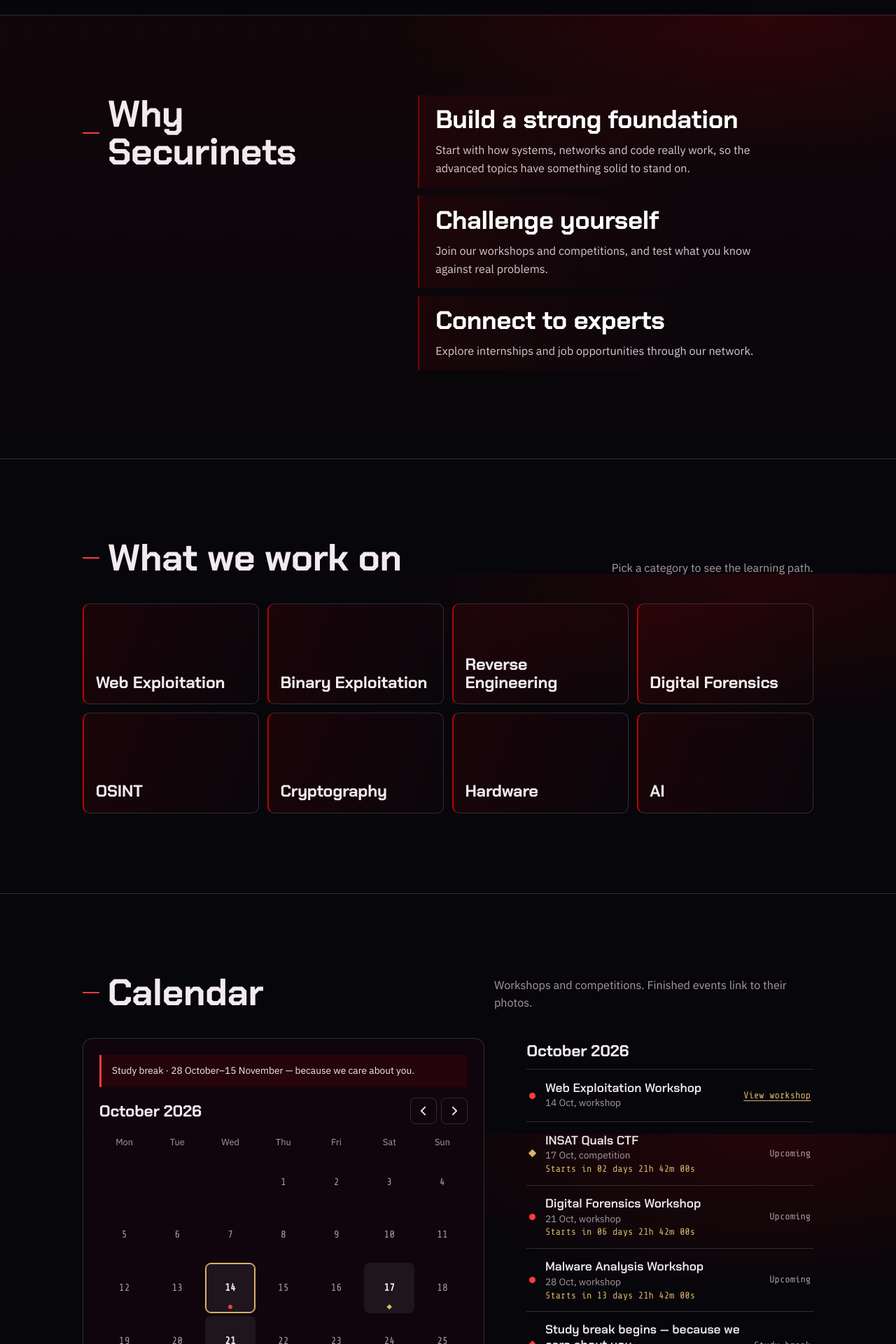
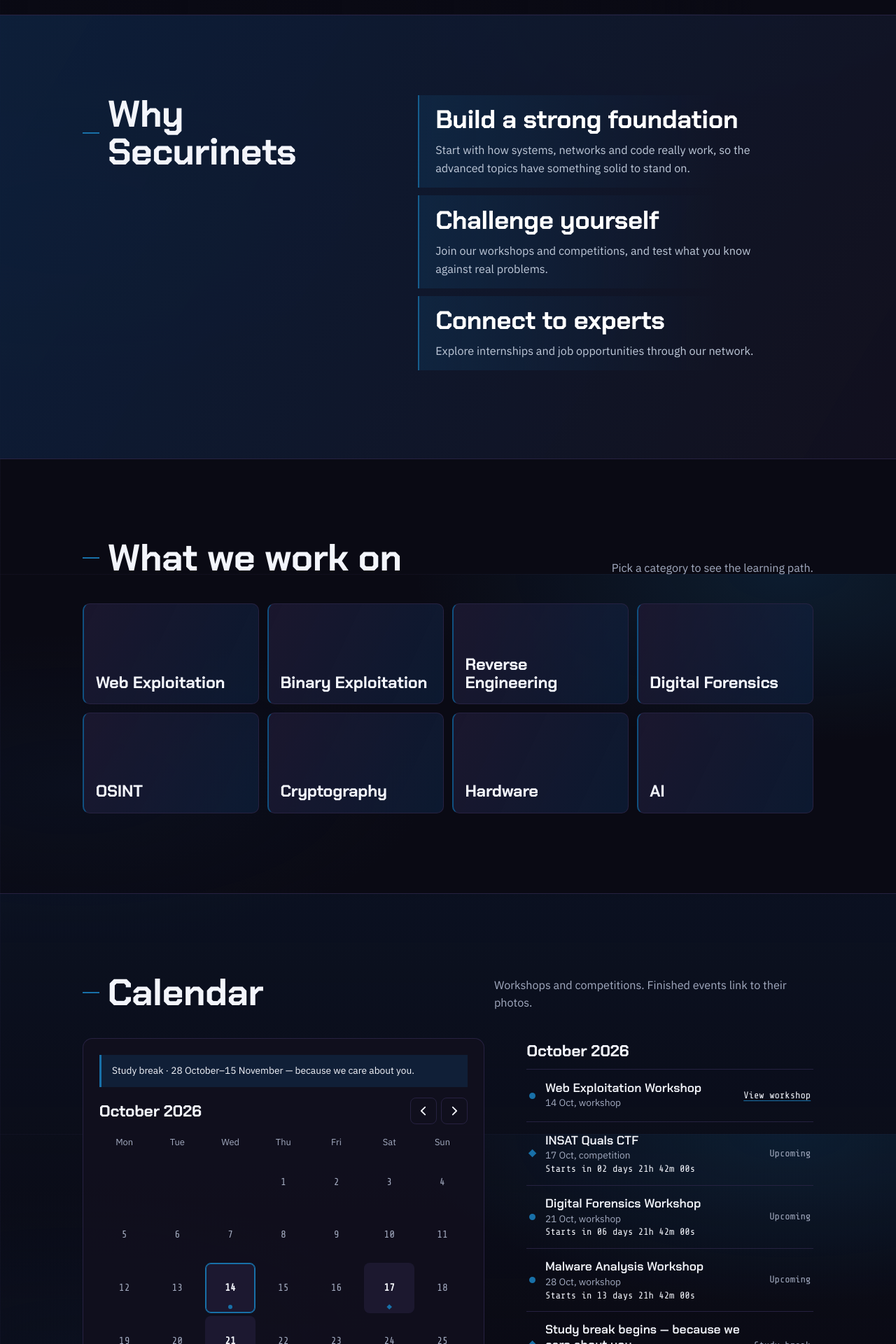
Before and after one commit to J4CKII3/securinets, a React (Vite) app: page /#/ in a window 1280 px wide. Shown: the part 780-2700 px from the top of the page at 70% size. Built offline with nearby package versions, Linux system fonts and the light colour scheme; grey boxes are pictures that could not be loaded.

Commit message:
Apply navy-blue palette and eager media loading
Co-authored-by: Copilot <223556219+Copilot@users.noreply.github.com>

```diff
--- a/index.html
+++ b/index.html
@@ -3,7 +3,7 @@
   <head>
     <meta charset="UTF-8" />
     <meta name="viewport" content="width=device-width, initial-scale=1.0" />
-    <meta name="theme-color" content="#07060a" />
+    <meta name="theme-color" content="#0a0a14" />
     <meta name="description" content="Securinets: the cybersecurity club. Workshops, CTF competitions and a network of experts." />
     <title>Securinets Iteam </title>
     <link rel="icon" type="image/svg+xml" href="./favicon.svg" />
--- a/src/components/Footer.jsx
+++ b/src/components/Footer.jsx
@@ -29,7 +29,7 @@ export default function Footer() {
       <div className="container footer-inner">
         <div className="footer-main">
           <div className="footer-brand">
-            <img src={clubLogo} alt={`${site.name} logo`} />
+            <img src={clubLogo} alt={`${site.name} logo`} loading="eager" />
             <a
               className="footer-address"
               href={site.addressUrl}
--- a/src/components/Navbar.jsx
+++ b/src/components/Navbar.jsx
@@ -20,7 +20,7 @@ export default function Navbar() {
     <header className="nav">
       <div className="container nav-inner">
         <Link to="/" className="brand" aria-label={`${site.name} home`}>
-          <img className="brand-logo" src={clubLogo} alt="" />
+          <img className="brand-logo" src={clubLogo} alt="" loading="eager" />
           <span>{site.name}</span>
         </Link>
 
--- a/src/components/home/BestOf.jsx
+++ b/src/components/home/BestOf.jsx
@@ -34,7 +34,7 @@ export default function BestOf() {
             <img
               src={item.src}
               alt={duplicate ? '' : item.alt}
-              decoding="async"
+              loading="eager"
               draggable={false}
             />
           )}
--- a/src/components/home/Hero.jsx
+++ b/src/components/home/Hero.jsx
@@ -12,12 +12,12 @@ export default function Hero() {
         loop
         muted
         playsInline
-        preload="metadata"
+        preload="auto"
         aria-hidden="true"
         tabIndex={-1}
       />
       <div className="hero-video-shade" aria-hidden="true" />
-      <img className="hero-background" src={homepageBackground} alt="" aria-hidden="true" />
+      <img className="hero-background" src={homepageBackground} alt="" aria-hidden="true" loading="eager" />
 
       <div className="container hero-copy">
         <h1>
--- a/src/components/home/SawShowcase.jsx
+++ b/src/components/home/SawShowcase.jsx
@@ -19,7 +19,7 @@ export default function SawShowcase() {
           <img
             src={photo.src}
             alt={duplicate ? '' : photo.alt}
-            decoding="async"
+            loading="eager"
             draggable={false}
           />
         </figure>
--- a/src/pages/Home.jsx
+++ b/src/pages/Home.jsx
@@ -27,7 +27,7 @@ export default function Home() {
           role="status"
           aria-label="Loading homepage"
         >
-          <img src={introImage} alt="" aria-hidden="true" />
+          <img src={introImage} alt="" aria-hidden="true" loading="eager" />
         </div>
       )}
       <Hero />
--- a/src/pages/Workshops.jsx
+++ b/src/pages/Workshops.jsx
@@ -30,7 +30,7 @@ function LatestWorkshops() {
           <img
             src={photo.src}
             alt={duplicate ? '' : photo.alt}
-            decoding="async"
+            loading="eager"
             draggable={false}
           />
         </figure>
--- a/src/styles/cyber.css
+++ b/src/styles/cyber.css
@@ -1,68 +1,71 @@
-/* Restrained cyber details keep the established palette without competing with content. */
 body {
   background-color: var(--ink);
   background-image:
-    radial-gradient(ellipse 60% 40% at 85% 0%, rgba(186, 2, 2, 0.16), transparent 70%),
-    linear-gradient(rgba(186, 2, 2, 0.035) 1px, transparent 1px),
-    linear-gradient(90deg, rgba(186, 2, 2, 0.035) 1px, transparent 1px);
-  background-size: auto, 56px 56px, 56px 56px;
+    radial-gradient(ellipse 58% 42% at 88% 0%, rgba(24, 112, 168, 0.18), transparent 72%),
+    radial-gradient(ellipse 55% 38% at 8% 38%, rgba(13, 34, 64, 0.22), transparent 72%),
+    linear-gradient(rgba(42, 36, 69, 0.2) 1px, transparent 1px),
+    linear-gradient(90deg, rgba(42, 36, 69, 0.2) 1px, transparent 1px);
+  background-size: auto, auto, 56px 56px, 56px 56px;
   background-attachment: fixed;
 }
 
-::selection { background: var(--signal); color: #fff; }
+::selection { background: var(--signal-hi); color: #fff; }
 
-/* Nav */
-.nav { border-bottom-color: rgba(186, 2, 2, 0.65); box-shadow: 0 6px 24px -16px rgba(186, 2, 2, 0.7); }
+.nav { border-bottom-color: rgba(42, 36, 69, 0.95); box-shadow: 0 8px 30px rgba(10, 10, 20, 0.22); }
 .nav-links a { font-family: var(--font-mono); text-transform: uppercase; letter-spacing: 0.1em; font-size: 0.95rem; }
 .nav-links a::after { background: var(--signal-hi); }
 .brand { text-transform: uppercase; letter-spacing: 0.08em; }
 
-/* Headings */
 .h2 { display: flex; align-items: center; gap: 0.75rem; }
 .h2::before { content: ''; flex: none; width: 1.6rem; height: 2px; background: var(--signal-hi); }
 
-/* Hero */
-.hero h1 {
-  color: #fff; text-transform: uppercase;
-}
+.hero h1 { color: #fff; text-transform: uppercase; }
 .hero h1 .line { padding-inline: 0.05em; }
 
-/* Why */
-.why { background: linear-gradient(180deg, rgba(186, 2, 2, 0.06), transparent); color: var(--ice); border-block: 1px solid var(--line); }
+.why { background: linear-gradient(120deg, rgba(13, 34, 64, 0.84), rgba(18, 16, 30, 0.96)); color: var(--ice); border-block: 1px solid var(--line); }
 .why-list li, .why-list li:last-child {
-  border: 0; border-left: 2px solid rgba(186, 2, 2, 0.65);
-  padding: 1rem 0 1rem 1.5rem; margin-bottom: 0.75rem;
-  background: linear-gradient(90deg, rgba(186, 2, 2, 0.09), transparent 70%);
+  border: 0;
+  border-left: 2px solid rgba(24, 112, 168, 0.8);
+  padding: 1rem 0 1rem 1.5rem;
+  margin-bottom: 0.75rem;
+  background: linear-gradient(90deg, rgba(16, 80, 128, 0.24), transparent 76%);
 }
 .why-list h3 { color: #fff; }
-.why-list p { color: #d8cbd1; }
+.why-list p { color: #c0cada; }
 
-/* Tiles, calendar, board */
 .field-tile {
-  border: 1px solid var(--line); border-left: 2px solid var(--signal);
-  border-radius: 10px; background: linear-gradient(110deg, rgba(186, 2, 2, 0.11), rgba(18, 7, 13, 0.35));
+  border: 1px solid var(--line);
+  border-left: 2px solid var(--signal);
+  border-radius: 10px;
+  background: linear-gradient(115deg, rgba(28, 24, 48, 0.92), rgba(13, 34, 64, 0.64));
 }
-.field-tile:hover { border-color: rgba(255, 59, 59, 0.65); box-shadow: 0 10px 28px rgba(0, 0, 0, 0.18); transform: translateY(-3px); }
-.cal-section { background: transparent; border-block: 1px solid var(--line); }
-.cal, .board-wrap { background: rgba(18, 7, 13, 0.85); border-color: var(--line); border-radius: 14px; }
+.field-tile:hover {
+  border-color: rgba(24, 112, 168, 0.8);
+  box-shadow: 0 12px 28px rgba(10, 34, 64, 0.32);
+  transform: translateY(-3px);
+}
+
+.cal-section { background: linear-gradient(180deg, rgba(13, 34, 64, 0.28), transparent 72%); border-block: 1px solid var(--line); }
+.cal, .board-wrap { background: rgba(18, 16, 30, 0.92); border-color: var(--line); border-radius: 14px; }
 .cal-day { font-family: var(--font-mono); }
-.cal-day.is-selected { background: var(--cyan); color: var(--ink); }
-.cal-day.is-today { box-shadow: inset 0 0 0 1px var(--cyan); }
+.cal-day.is-selected { background: var(--signal-hi); color: #fff; }
+.cal-day.is-today { box-shadow: inset 0 0 0 1px var(--signal-hi); }
 .cal-nav button, .pano-controls button { border-radius: 8px; }
-.cal-nav button:hover, .pano-controls button:hover:not(:disabled) { background: rgba(186, 2, 2, 0.18); border-color: var(--signal-hi); }
+.cal-nav button:hover, .pano-controls button:hover:not(:disabled) {
+  background: rgba(24, 112, 168, 0.2);
+  border-color: var(--signal-hi);
+}
 .ev-status { font-family: var(--font-mono); }
-.ev-link .ev-status { color: var(--cyan); }
+.ev-link .ev-status { color: var(--ice); }
 
-/* Panorama */
 .pano-item { border-radius: 12px; outline-color: var(--line); }
 .pano-ph { border-color: var(--line); }
 
-/* Pages */
 .page-head h1, .event h2 { color: #fff; }
-.path-btn { border-left-color: rgba(186, 2, 2, 0.5); }
+.path-btn { border-left-color: rgba(42, 36, 69, 0.95); }
 .path-btn[aria-current='true'] { border-left-color: var(--signal-hi); }
-.steps li::before { box-shadow: 0 0 0 4px rgba(255, 59, 59, 0.1); }
+.steps li::before { box-shadow: 0 0 0 4px rgba(24, 112, 168, 0.2); }
 .board-cell { border-color: var(--line); }
-.board-cell.is-solved { box-shadow: 0 0 14px rgba(186, 2, 2, 0.3); }
+.board-cell.is-solved { box-shadow: 0 0 16px rgba(24, 112, 168, 0.35); }
 .note { border-left-color: var(--signal-hi); }
-.event { border-top-color: var(--signal); }
+.event { border-top-color: var(--line); }
--- a/src/styles/home.css
+++ b/src/styles/home.css
@@ -3,7 +3,7 @@
   position: fixed; z-index: 100; inset: 0;
   display: grid; place-items: center;
   padding: 1.5rem;
-  background: var(--ink);
+  background: rgba(10, 10, 20, 0.98);
   opacity: 1; transition: opacity 0.2s ease;
 }
 .home-intro.is-fading { opacity: 0; pointer-events: none; }
@@ -21,11 +21,11 @@
   width: 82%; height: 100%; object-fit: cover; object-position: left center;
   -webkit-mask-image: linear-gradient(90deg, #000 0%, #000 84%, transparent 100%);
   mask-image: linear-gradient(90deg, #000 0%, #000 84%, transparent 100%);
-  opacity: 0.52; pointer-events: none;
+  opacity: 0.46; pointer-events: none;
 }
 .hero-video-shade {
   position: absolute; z-index: 1; inset: 0; pointer-events: none;
-  background: linear-gradient(90deg, rgba(7, 6, 10, 0.62) 0%, rgba(7, 6, 10, 0.3) 46%, rgba(7, 6, 10, 0.08) 72%, var(--ink) 84%);
+  background: linear-gradient(90deg, rgba(10, 10, 20, 0.72) 0%, rgba(10, 10, 20, 0.46) 46%, rgba(10, 10, 20, 0.14) 72%, var(--ink) 84%);
 }
 .hero-background {
   position: absolute; z-index: 2; top: 1rem; right: clamp(1rem, 4vw, 3rem);
@@ -39,7 +39,7 @@
   .hero-background:hover {
     opacity: 0.48;
     transform: scale(1.05);
-    filter: drop-shadow(0 0 1.25rem rgba(255, 59, 59, 0.55));
+    filter: drop-shadow(0 0 1.25rem rgba(24, 112, 168, 0.55));
   }
 }
 .hero h1 {
@@ -49,19 +49,19 @@
 .hero h1 .line { display: block; overflow: hidden; padding-bottom: 0.08em; }
 .hero h1 .line > span { display: block; animation: rise 0.9s cubic-bezier(0.2, 0.75, 0.2, 1) both; animation-delay: calc(var(--i) * 0.12s + 0.1s); }
 @keyframes rise { from { transform: translateY(105%); } }
-.hero-lede { max-width: 33rem; font-size: clamp(1.05rem, 1.6vw, 1.25rem); color: #d8cbd1; margin-bottom: 2.25rem; }
+.hero-lede { max-width: 33rem; font-size: clamp(1.05rem, 1.6vw, 1.25rem); color: #d2d8e8; margin-bottom: 2.25rem; }
 .hero-actions { display: flex; flex-wrap: wrap; gap: 0.75rem; }
 @media (max-width: 720px) {
   .hero-background { top: 0.75rem; right: 0.75rem; width: clamp(82px, 24vw, 125px); opacity: 0.24; }
   .hero-background:hover { opacity: 0.36; }
   .hero-video {
-    width: 100%; opacity: 0.72; object-position: center 54%;
+    width: 100%; opacity: 0.58; object-position: center 54%;
     -webkit-mask-image: none; mask-image: none;
   }
   .hero-video-shade {
-    background: linear-gradient(90deg, rgba(7, 6, 10, 0.38), rgba(7, 6, 10, 0.16));
+    background: linear-gradient(90deg, rgba(10, 10, 20, 0.68), rgba(10, 10, 20, 0.38));
   }
-  .hero h1, .hero-lede { text-shadow: 0 2px 10px rgba(7, 6, 10, 0.72); }
+  .hero h1, .hero-lede { text-shadow: 0 2px 10px rgba(10, 10, 20, 0.82); }
 }
 @media (max-width: 420px) {
   .hero { padding-block: 3rem; }
@@ -75,13 +75,13 @@
 }
 
 /* Why Securinets */
-.why { background: var(--paper); color: var(--ink); }
+.why { background: linear-gradient(135deg, rgba(13, 34, 64, 0.78), rgba(18, 16, 30, 0.94)); color: var(--ice); border-block: 1px solid var(--line); }
 .why-grid { display: grid; grid-template-columns: 5fr 7fr; gap: clamp(2rem, 6vw, 5rem); align-items: start; }
 .why .h2 { position: sticky; top: calc(var(--nav-h) + 2rem); }
-.why-list li { padding-block: 2rem; border-top: 1px solid rgba(10, 26, 47, 0.22); }
-.why-list li:last-child { border-bottom: 1px solid rgba(10, 26, 47, 0.22); }
+.why-list li { padding-block: 2rem; border-top: 1px solid var(--line); }
+.why-list li:last-child { border-bottom: 1px solid var(--line); }
 .why-list h3 { font-size: clamp(1.6rem, 3.2vw, 2.4rem); line-height: 1.08; letter-spacing: -0.01em; font-weight: 700; margin-bottom: 0.7rem; }
-.why-list p { max-width: 32rem; color: #34506b; }
+.why-list p { max-width: 32rem; color: #c0cada; }
 @media (max-width: 800px) {
   .why-grid { grid-template-columns: 1fr; }
   .why .h2 { position: static; }
@@ -95,14 +95,14 @@
   font: 700 clamp(1.2rem, 2vw, 1.55rem)/1.1 var(--font-display); letter-spacing: -0.01em;
   transition: background 0.2s, color 0.2s, border-color 0.2s, transform 0.2s;
 }
-.field-tile:hover { background: var(--signal); color: #fff; border-color: transparent; }
+.field-tile:hover { background: var(--signal); color: #fff; border-color: var(--signal-hi); box-shadow: 0 12px 28px rgba(10, 58, 92, 0.32); }
 @media (max-width: 900px) { .fields-grid { grid-template-columns: repeat(2, 1fr); } }
 @media (max-width: 420px) { .field-tile { min-height: 7rem; } }
 
 /* Markers: shape plus colour, so type is never colour-only */
 .mk { display: inline-block; flex: none; width: 0.6rem; height: 0.6rem; }
 .mk-workshop { border-radius: 50%; background: var(--signal-hi); }
-.mk-competition { background: var(--cyan); transform: rotate(45deg) scale(0.9); }
+.mk-competition { background: var(--signal-hi); transform: rotate(45deg) scale(0.9); }
 
 /* Calendar */
 .cal-section { background: var(--deep); scroll-margin-top: calc(var(--nav-h) + 1rem); }
@@ -126,14 +126,14 @@
   position: relative; aspect-ratio: 1; display: grid; place-items: center; padding: 0;
   border-radius: 8px; border: 1px solid transparent; background: none; color: var(--mute); font-size: 0.95rem;
 }
-.cal-day.is-today { border-color: var(--cyan); color: var(--ice); }
-.cal-day.has-events { color: var(--ice); background: rgba(242, 234, 238, 0.07); cursor: pointer; font-weight: 600; transition: background 0.2s; }
-.cal-day.has-events:hover { background: rgba(242, 234, 238, 0.16); }
+.cal-day.is-today { border-color: var(--signal-hi); color: var(--ice); }
+.cal-day.has-events { color: var(--ice); background: rgba(42, 36, 69, 0.48); cursor: pointer; font-weight: 600; transition: background 0.2s, border-color 0.2s; }
+.cal-day.has-events:hover { background: rgba(24, 112, 168, 0.28); border-color: rgba(24, 112, 168, 0.65); }
 .mk-break { background: var(--signal-hi); transform: rotate(45deg); }
 .cal-break-note {
   margin-bottom: 1rem; padding: 0.8rem 1rem;
   border-left: 3px solid var(--signal-hi);
-  background: rgba(186, 2, 2, 0.12); color: var(--ice);
+  background: rgba(16, 80, 128, 0.26); color: var(--ice);
   font-size: 0.9rem;
 }
 .cal-day.is-selected { background: var(--ice); color: var(--ink); }
@@ -150,11 +150,11 @@
 .ev-body { display: flex; flex-direction: column; flex: 1; min-width: 0; }
 .ev-title { font: 600 1.15rem/1.25 var(--font-display); }
 .ev-meta { color: var(--mute); font-size: 0.9rem; }
-.ev-countdown { color: var(--cyan); font: 0.9rem var(--font-mono); font-variant-numeric: tabular-nums; }
+.ev-countdown { color: var(--ice); font: 0.9rem var(--font-mono); font-variant-numeric: tabular-nums; }
 .ev-status { color: var(--mute); font-size: 0.9rem; white-space: nowrap; }
 .ev-link { transition: background 0.2s; border-radius: 8px; padding-inline: 0.75rem; margin-inline: -0.5rem; }
-.ev-link:hover { background: rgba(242, 234, 238, 0.08); }
-.ev-link .ev-status { color: var(--cyan); text-decoration: underline; text-underline-offset: 3px; }
+.ev-link:hover { background: rgba(24, 112, 168, 0.18); }
+.ev-link .ev-status { color: var(--ice); text-decoration: underline; text-decoration-color: var(--signal-hi); text-underline-offset: 3px; }
 .empty { color: var(--mute); padding-block: 1rem; }
 @media (max-width: 900px) { .cal-layout { grid-template-columns: 1fr; } }
 
@@ -174,7 +174,7 @@
 .pano-item {
   position: relative; flex: 0 0 var(--item-w); aspect-ratio: 3 / 2;
   overflow: hidden; background: var(--deep); border-radius: 14px;
-  outline: 1px solid rgba(255, 255, 255, 0.08); outline-offset: -1px;
+  outline: 1px solid rgba(42, 36, 69, 0.8); outline-offset: -1px;
 }
 .pano-item img { display: block; width: 100%; height: 100%; object-fit: cover; user-select: none; }
 .pano:hover .pano-track, .pano:focus-within .pano-track { animation-play-state: paused; }
@@ -183,7 +183,7 @@
 }
 .pano-ph {
   height: 100%; display: grid; place-items: center; text-align: center; color: var(--mute);
-  background: repeating-linear-gradient(135deg, rgba(242, 234, 238, 0.05) 0 12px, transparent 12px 24px), var(--deep);
+  background: repeating-linear-gradient(135deg, rgba(42, 36, 69, 0.38) 0 12px, transparent 12px 24px), var(--deep);
 }
 .pano-ph p { font: 600 1.25rem var(--font-display); display: grid; gap: 0.35rem; }
 @media (max-width: 600px) {
@@ -200,10 +200,10 @@
   display: flex; align-items: center; justify-content: space-between; gap: 2rem;
   padding: clamp(1.5rem, 5vw, 3.5rem);
   border: 1px solid var(--line); border-radius: 14px;
-  background: linear-gradient(120deg, rgba(186, 2, 2, 0.16), transparent 70%), var(--deep);
+  background: linear-gradient(120deg, rgba(24, 112, 168, 0.28), rgba(13, 34, 64, 0.1) 70%), var(--deep);
 }
 .friendly-ctf-label {
-  margin-bottom: 0.65rem; color: var(--signal-hi);
+  margin-bottom: 0.65rem; color: var(--ice);
   font: 600 0.8rem var(--font-mono); letter-spacing: 0.12em; text-transform: uppercase;
 }
 .friendly-ctf-copy { margin-top: 0.75rem; color: var(--mute); }
```
Also changed, not shown: src/styles/base.css (+20 -18 lines), src/styles/pages.css (+13 -13 lines).
